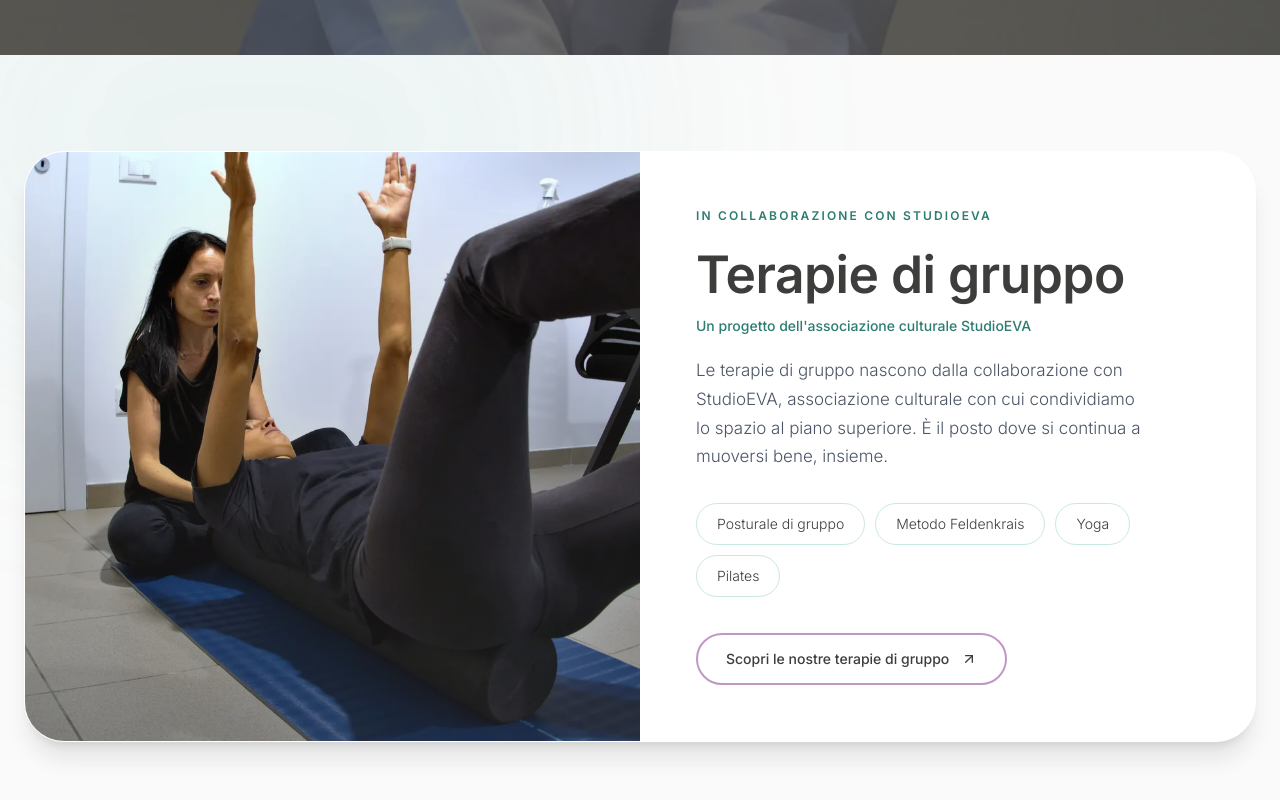
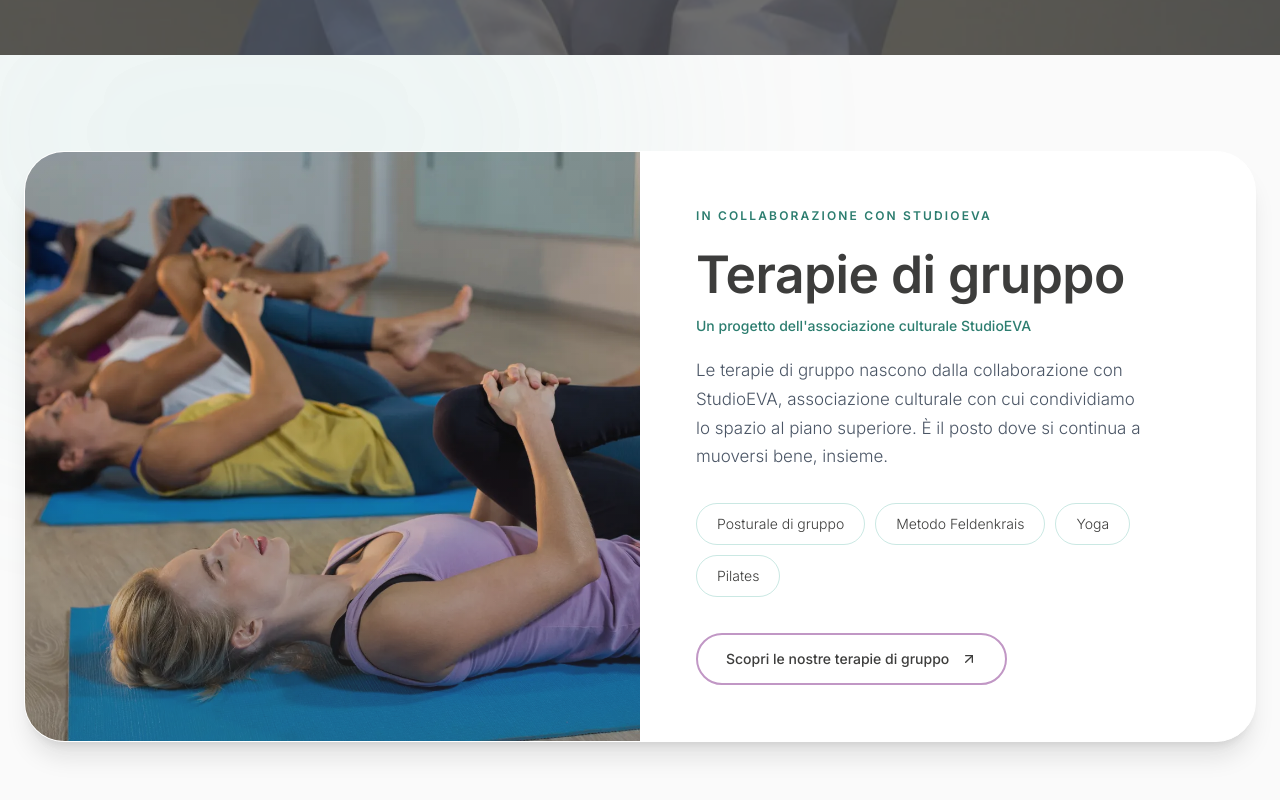
Before and after one commit to Colax13/Fisio-Eva-definitivo, a React (Vite) app: page / in a window 1280 px wide. Shown: the part 4895-5695 px from the top of the page. Built offline with nearby package versions, Linux system fonts and the light colour scheme.

Commit message:
Update SpazioCorsi.tsx

```diff
--- a/src/components/sections/SpazioCorsi.tsx
+++ b/src/components/sections/SpazioCorsi.tsx
@@ -1,5 +1,5 @@
 import { motion } from 'motion/react';
-import { foto } from '../../data/site';
+import { stock } from '../../data/site';
 import ArrowButton from '../ui/ArrowButton';
 import Eyebrow from '../ui/Eyebrow';
 
@@ -35,9 +35,9 @@ export default function SpazioCorsi() {
         >
           <div className="relative min-h-[280px] lg:min-h-[460px]">
             <img
-              src={foto.foamRollerScena}
+              src={stock.posturaleGruppo}
               // Non è detto che lo scatto sia al piano superiore: l'alt dice cosa si vede.
-              alt="Esercizio a terra con il foam roller, guidato da una terapista"
+              alt="Un gruppo durante un esercizio di postura sui tappetini"
               loading="lazy"
               className="absolute inset-0 h-full w-full object-cover"
             />
@@ -79,7 +79,7 @@ export default function SpazioCorsi() {
             </ul>
 
             <div className="flex justify-center lg:justify-start">
-              <ArrowButton to="/contatti">Scopri le nostre terapie di gruppo</ArrowButton>
+              <ArrowButton to="/servizi#terapie-di-gruppo">Scopri le nostre terapie di gruppo</ArrowButton>
             </div>
           </div>
         </motion.div>
```
